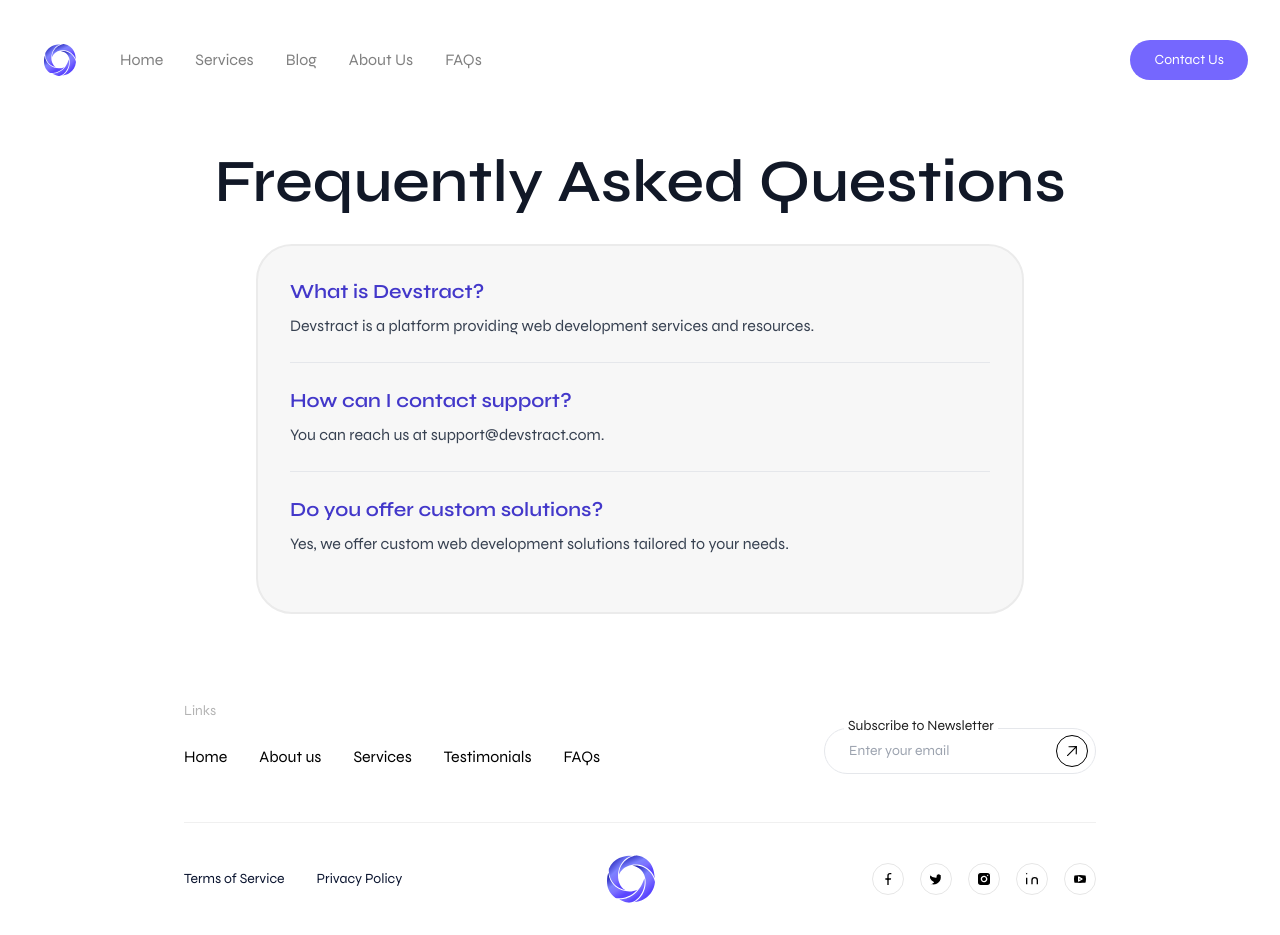
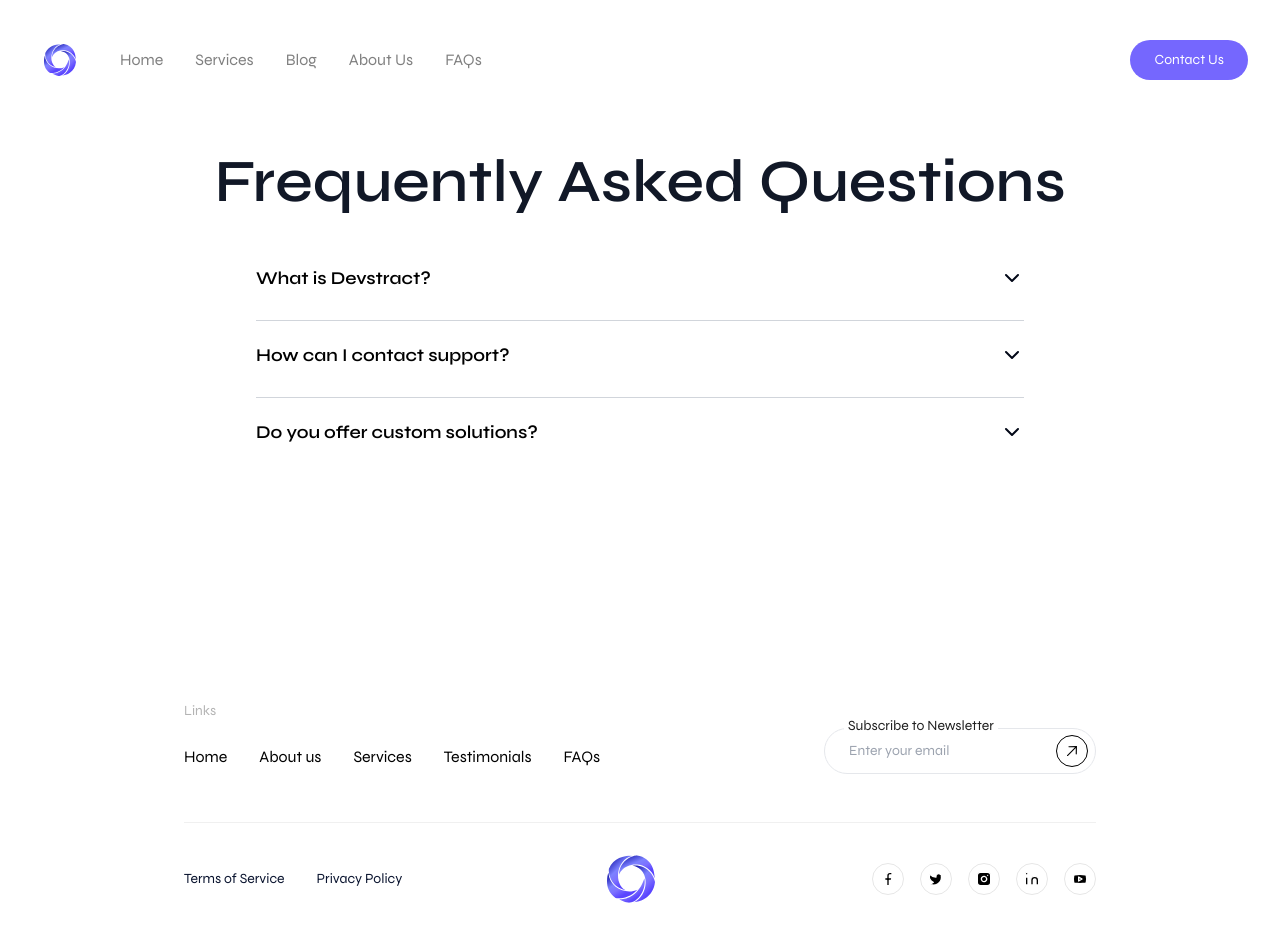
Before and after one commit to afnanahmadtariq/Devstract, a Next.js app: page /faqs in a window 1280 px wide. Built offline with nearby package versions, Linux system fonts and the light colour scheme.

Commit message:
Update page.tsx

```diff
--- a/app/faqs/page.tsx
+++ b/app/faqs/page.tsx
@@ -2,6 +2,8 @@
 "use client";
 import Navigation from '@/components/navigation';
 import Footer from '@/components/footer';
+
+import { useState } from "react";
 
 const faqs = [
   {
@@ -19,17 +21,46 @@ const faqs = [
 ];
 
 export default function FAQPage() {
+  const [openIdx, setOpenIdx] = useState<number | null>(null);
   return (
     <>
       <Navigation/>
-      <main className="flex flex-col min-h-[70vh] bg-white dark:bg-gray-900">
+      <main className="flex flex-col min-h-[70vh] bg-transparent dark:bg-transparent">
         <section className="flex flex-col items-center justify-center py-8 px-4">
           <h1 className="text-5xl md:text-6xl font-semibold text-gray-900 dark:text-white mb-8 text-center">Frequently Asked Questions</h1>
-          <div className="w-full max-w-3xl bg-[#F7F7F7] border-2 border-[#EBEBEB] rounded-[36px] p-8">
+          <div className="w-full max-w-3xl">
             {faqs.map((faq, idx) => (
-              <div key={idx} className="border-b border-gray-200 pb-6 mb-6 last:border-b-0 last:mb-0">
-                <h2 className="text-xl font-semibold mb-2 text-indigo-700 dark:text-indigo-400">{faq.question}</h2>
-                <p className="text-gray-700 dark:text-gray-200">{faq.answer}</p>
+              <div key={idx}>
+                <button
+                  className="w-full flex items-center justify-between py-5 focus:outline-none"
+                  onClick={() => setOpenIdx(openIdx === idx ? null : idx)}
+                  aria-expanded={openIdx === idx}
+                  aria-controls={`faq-answer-${idx}`}
+                >
+                  <span className="text-left text-lg font-semibold text-black dark:text-white">{faq.question}</span>
+                  <span className={`ml-4 transition-transform duration-200 ${openIdx === idx ? 'rotate-180' : ''}`}
+                    aria-hidden="true"
+                  >
+                    <svg width="24" height="24" fill="none" stroke="currentColor" strokeWidth="2" viewBox="0 0 24 24">
+                      <path d="M6 9l6 6 6-6" strokeLinecap="round" strokeLinejoin="round"/>
+                    </svg>
+                  </span>
+                </button>
+                <div
+                  id={`faq-answer-${idx}`}
+                  className={`overflow-hidden transition-all duration-300 bg-gray-100 dark:bg-gray-800 text-gray-800 dark:text-gray-200 rounded-xl px-4 mb-2 ${openIdx === idx ? 'max-h-40 py-4 opacity-100' : 'max-h-0 py-0 opacity-0'}`}
+                  style={{
+                    transitionProperty: 'max-height, opacity, padding',
+                  }}
+                  aria-hidden={openIdx !== idx}
+                >
+                  <div className="transition-opacity duration-300">
+                    {faq.answer}
+                  </div>
+                </div>
+                {idx !== faqs.length - 1 && (
+                  <hr className="border-t border-gray-300 dark:border-gray-700" />
+                )}
               </div>
             ))}
           </div>
```
